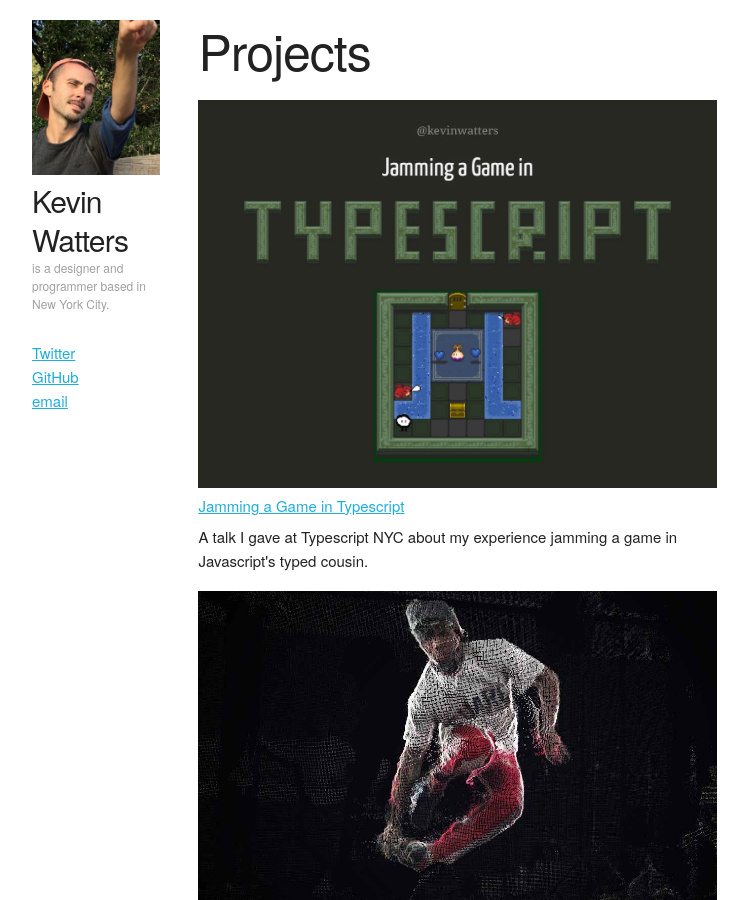
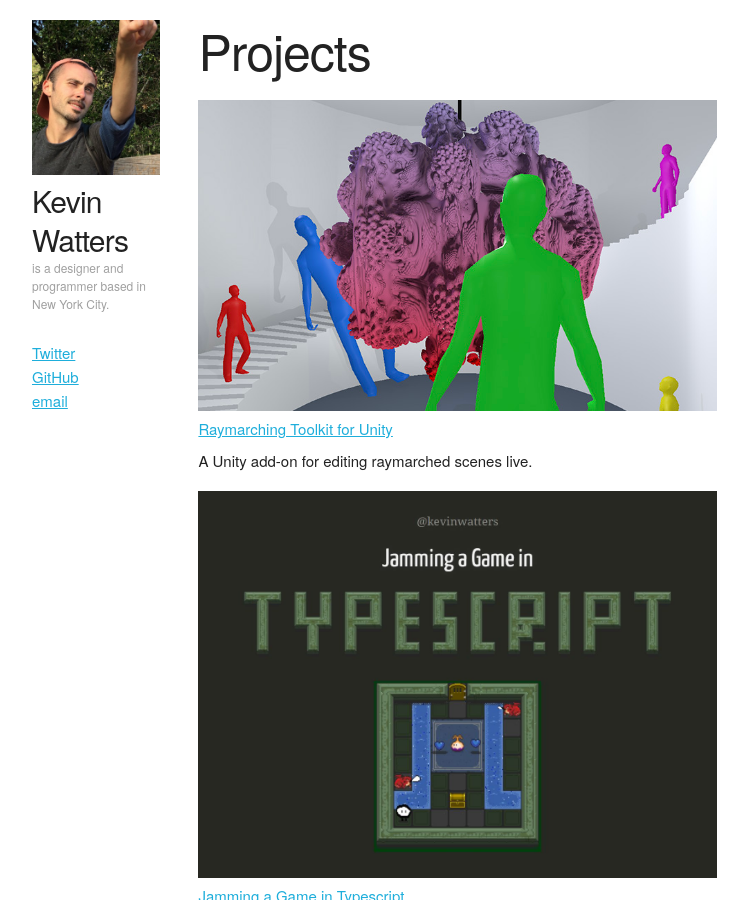
Before and after one commit to kevinw/kevinw.github.com, a Jekyll site: the page built from projects.html, in a window 1280 px wide and 900 px high. Shown: the whole window, without its empty margins (128-876 px from the left). Built offline with Jekyll 4.4.1, drawn with Linux system fonts in a browser that asks for light colours.

Commit message:
website updates

```diff
--- a/_data/projects.yaml
+++ b/_data/projects.yaml
@@ -1,3 +1,8 @@
+- title: Raymarching Toolkit for Unity
+  url: /raymarching
+  cover_url: /img/raymarching-toolkit.jpg
+  short_text: A Unity add-on for editing raymarched scenes live.
+
 - title: Jamming a Game in Typescript
   url: /games-in-typescript-talk/
   cover_url: /img/ts-talk.jpg
--- /dev/null
+++ b/_layouts/blank.html
@@ -0,0 +1 @@
+{{ content }}
--- a/alertsitetest.html
+++ /dev/null
@@ -1,3 +0,0 @@
-<html>
-<body>success!</body>
-</html>
--- a/atom.xml
+++ b/atom.xml
@@ -1,5 +1,5 @@
 ---
-layout: nil
+layout: blank
 ---
 <?xml version="1.0" encoding="utf-8"?>
 <feed xmlns="http://www.w3.org/2005/Atom">
--- a/blank.html
+++ /dev/null
@@ -1,5 +0,0 @@
----
-layout: nil
----
-
-<span></span>
--- a/index.html
+++ b/index.html
@@ -10,7 +10,7 @@
         <li>
           <a href="{{ post.url }}"><img src="{{ post.cover_url }}" class="u-full-width"></a>
 
-          <span class="subtle">{{ post.date | | date: "%Y-%m-%d" }}</span>
+          <span class="subtle">{{ post.date | date: "%Y-%m-%d" }}</span>
           <a href="{{ post.url }}">{{ post.title }}</a>
         </li>
       {% endfor %}
```
Also changed, not shown: img/raymarching-toolkit.jpg (added), 2 other files.
